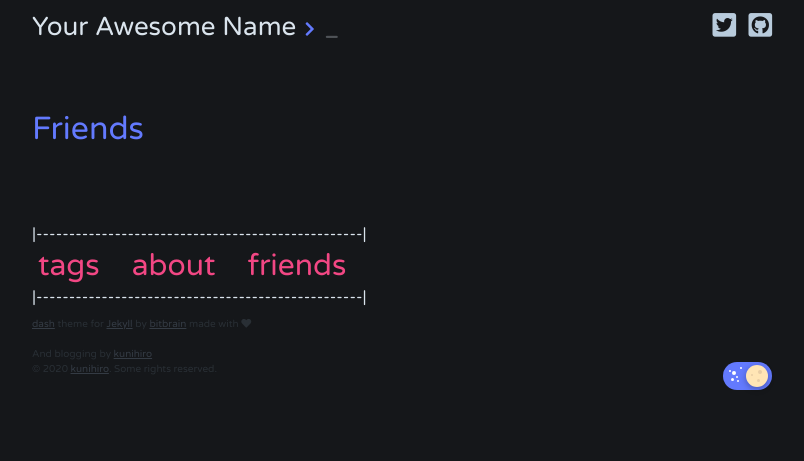
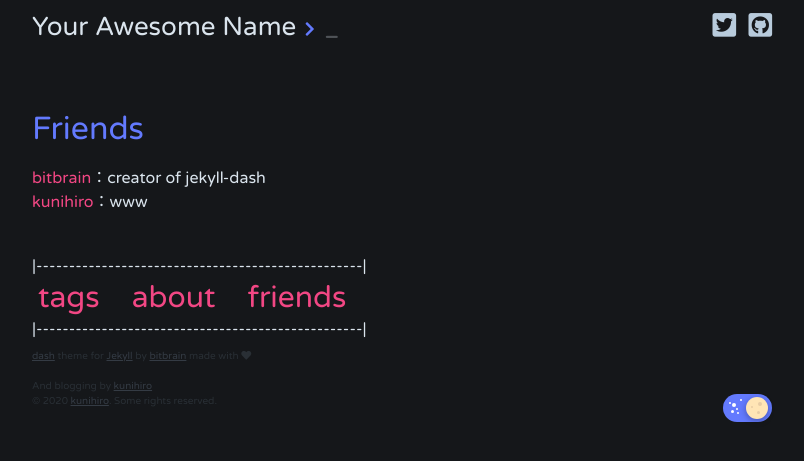
Before and after one commit to MyCodingSucks/jekyll-dash-without-plugins, a Jekyll site: the page built from bottom_bar/friends.md, in a window 1280 px wide. Shown: the top 461 px of the page, without its empty margins (238-1042 px from the left). Built offline with Jekyll 4.4.1, drawn with Linux system fonts in a browser that asks for light colours.

```diff
--- a/_includes/author.html
+++ b/_includes/author.html
@@ -3,4 +3,5 @@
 <!-- avatar here -->
 <img src="/assets/favicon.png" class="author-avatar" alt="Avatar"/>
 {{ site.description }}
+
 </div>
--- a/bottom_bar/about.html
+++ /dev/null
@@ -1,6 +0,0 @@
----
-layout: default
----
-
-<h1>About Me</h1>
-<!-- Details about you. Using HTML. -->
--- a/bottom_bar/friends.html
+++ /dev/null
@@ -1,6 +0,0 @@
----
-layout: default
----
-<h1>Friends</h1>
-<br />
-<!-- Here write some friends. Using HTML. -->
--- /dev/null
+++ b/bottom_bar/friends.md
@@ -0,0 +1,8 @@
+---
+layout: default
+---
+
+# Friends
+
+[bitbrain](https://github.com/bitbrain)：creator of jekyll-dash
+[kunihiro](https://github.com/mycodingsucks)：www
```
Also changed, not shown: bottom_bar/about.md (added, +7 -0 lines), Gemfile.lock.
